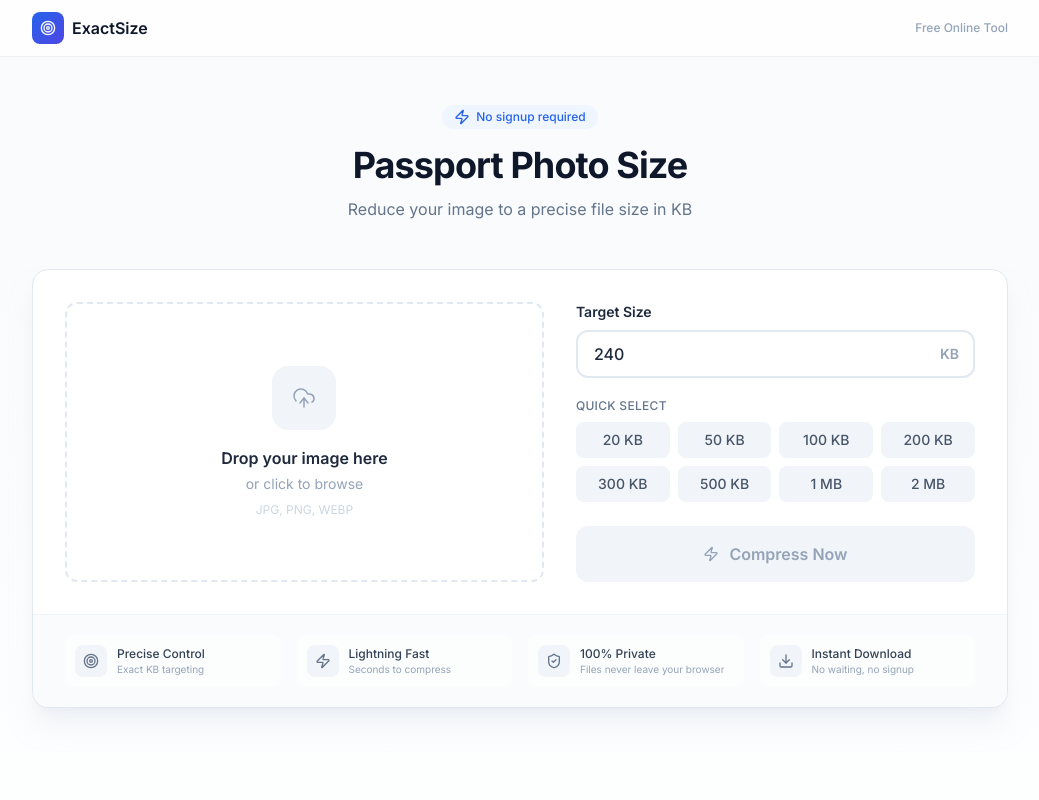
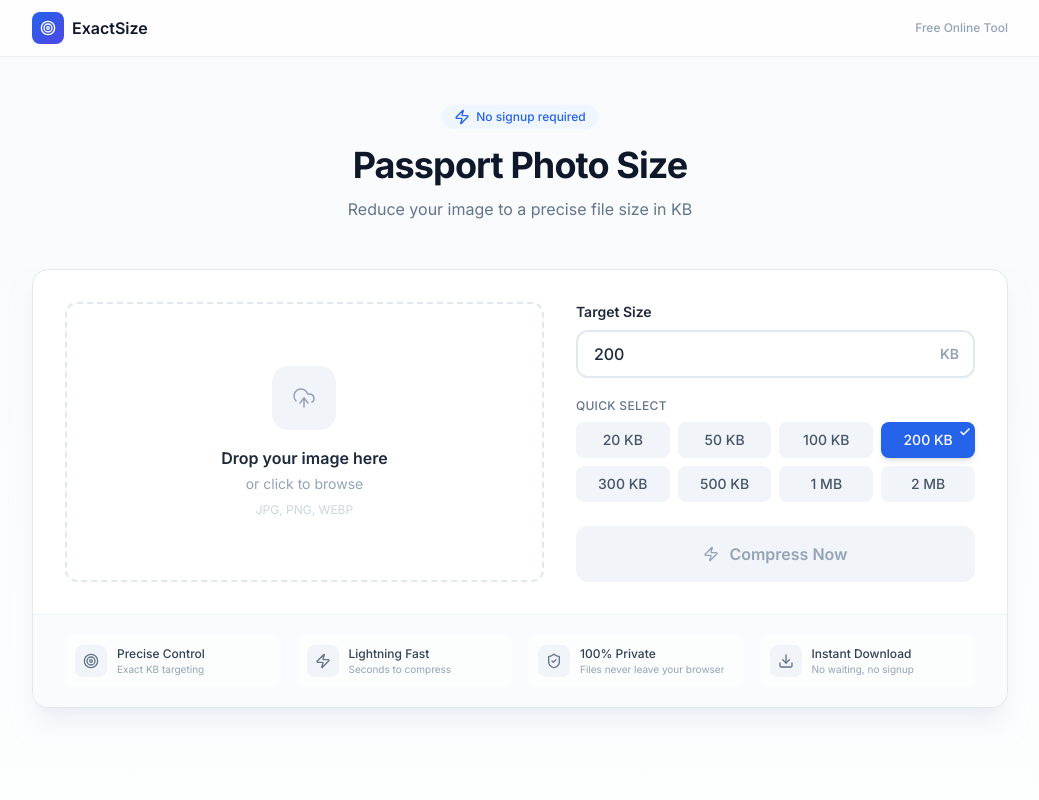
Before and after one commit to runpeng402/compression-picture, a Next.js app: page /passport-photo-size in a window 1280 px wide. Shown: the top 800 px of the page, without its empty margins (120-1159 px from the left). Built offline with nearby package versions, Linux system fonts and the light colour scheme.

Commit message:
update：passcard 200KB

```diff
--- a/app/passport-photo-size/page.tsx
+++ b/app/passport-photo-size/page.tsx
@@ -29,7 +29,7 @@ export default function PassportPhotoSizePage() {
     <ImageCompressorTool
       // 👇 这里控制默认护照照片大小，240 表示默认 240KB
       // 如果你更想用 200KB，改成 "200" 即可
-      initialTargetSize="240"
+      initialTargetSize="200"
       titleOverride="Passport Photo Size"
     />
   );
```
